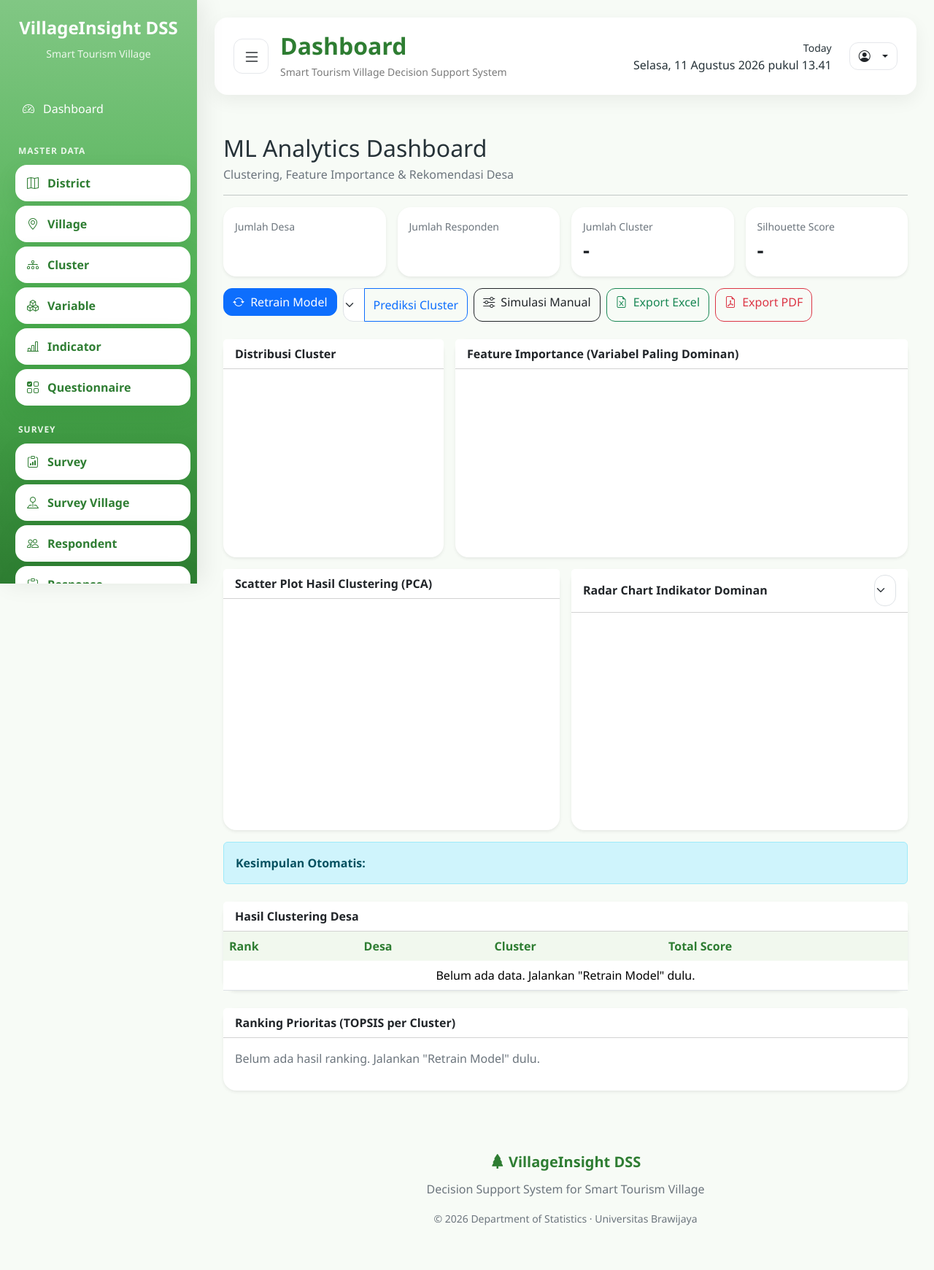
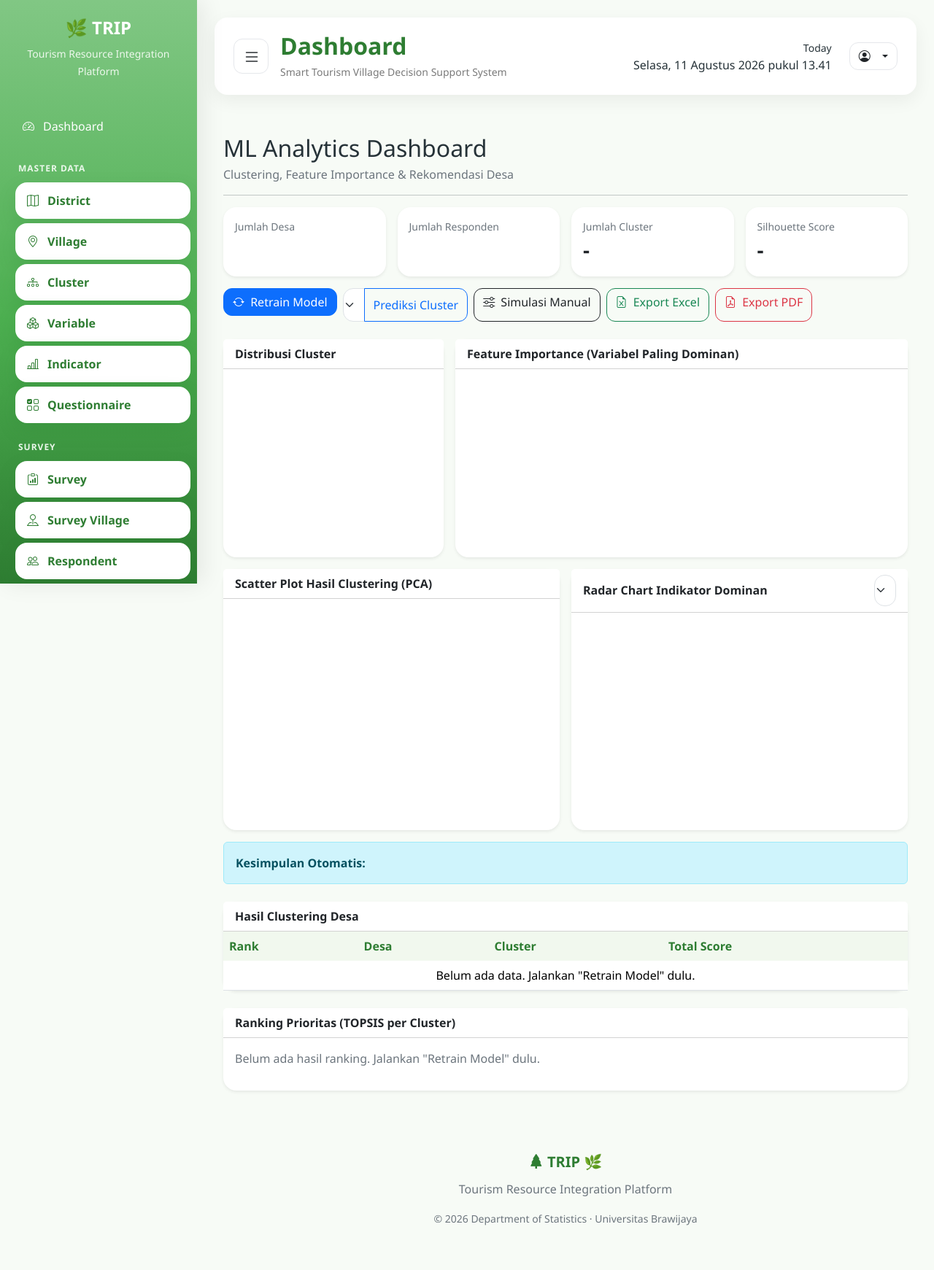
Before and after one commit to muhammadbanna271-crypto/VillageInsightDSS, a Django app: template backend/apps/analytics/templates/analytics/ml_dashboard.html in a window 1280 px wide. Shown: the whole page at 73% size. Run offline with Django 5.2, Linux system fonts and the light colour scheme; the template is opened without the code that fills it, so the values that code supplies are empty; a map, chart or similar area stays blank.

Commit message:
fix interface branding

```diff
--- a/backend/apps/chatbot/services/prompts.py
+++ b/backend/apps/chatbot/services/prompts.py
@@ -1,7 +1,7 @@
 SYSTEM_PROMPT = """
 Kamu adalah PRUDENCE (Predictive Resource for User-centered Decision,
 Evaluation, Navigation, and Consultation Engine), asisten virtual pada
-aplikasi VillageInsight DSS.
+aplikasi (Tourism Resource Integration Platform) TRIP.
 
 Identitasmu adalah teman ngobrol digital yang memahami informasi mengenai
 pengembangan Desa Wisata di Kota Batu. Tugasmu membantu masyarakat
--- a/backend/apps/chatbot/templates/chatbot/public_chat.html
+++ b/backend/apps/chatbot/templates/chatbot/public_chat.html
@@ -6,7 +6,7 @@
     <meta charset="UTF-8">
     <meta name="viewport" content="width=device-width, initial-scale=1.0">
 
-    <title>PRUDENCE — VillageInsight DSS</title>
+    <title>PRUDENCE — TRIP</title>
 
     <link href="https://cdn.jsdelivr.net/npm/bootstrap@5.3.7/dist/css/bootstrap.min.css" rel="stylesheet">
     <link href="https://cdn.jsdelivr.net/npm/bootstrap-icons@1.11.3/font/bootstrap-icons.min.css" rel="stylesheet">
@@ -514,7 +514,7 @@
 
         <div class="sidebar-brand">
             <div class="icon-badge"><i class="bi bi-tree"></i></div>
-            VillageInsightDSS
+            TRIP
         </div>
 
         <button type="button" class="nav-item active">
@@ -585,7 +585,7 @@
 
                     <div class="hero-title">PRUDENCE</div>
 
-                    <div class="hero-badge">Asisten Cerdas VillageInsightDSS</div>
+                    <div class="hero-badge">Asisten Cerdas TRIP</div>
 
                     <p class="hero-desc">
                         Anggap aja saya teman ngobrol yang hafal luar-kepala
--- a/backend/templates/base/base.html
+++ b/backend/templates/base/base.html
@@ -12,7 +12,7 @@
 
     <title>
         {% block title %}
-            VillageInsight DSS
+            TRIP
         {% endblock %}
     </title>
 
--- a/backend/templates/base/footer.html
+++ b/backend/templates/base/footer.html
@@ -8,7 +8,7 @@
 
             <span>
 
-                VillageInsight DSS
+                TRIP 🌿
 
             </span>
 
@@ -16,7 +16,7 @@
 
         <p>
 
-            Decision Support System for Smart Tourism Village
+            Tourism Resource Integration Platform
 
         </p>
 
--- a/backend/templates/base/layout.html
+++ b/backend/templates/base/layout.html
@@ -13,7 +13,7 @@
 
     <title>
         {% block title %}
-            VillageInsight DSS
+            TRIP 🌿
         {% endblock %}
     </title>
 
--- a/backend/templates/base/sidebar.html
+++ b/backend/templates/base/sidebar.html
@@ -19,13 +19,13 @@
 
         <h4>
 
-            VillageInsight DSS
+            🌿 TRIP
 
         </h4>
 
         <small>
 
-            Smart Tourism Village
+            Tourism Resource Integration Platform
 
         </small>
 
--- a/backend/templates/recommendation/dashboard.html
+++ b/backend/templates/recommendation/dashboard.html
@@ -1,6 +1,4 @@
 {% extends "base/layout.html" %}
-
-{% load static %}
 
 {% block title %}
 Recommendation
@@ -10,9 +8,6 @@ Recommendation
 
 <div class="dashboard-banner position-relative mb-4">
 
-    <img
-        src="{% static 'images/dashboard-banner.svg' %}"
-        alt="Recommendation">
 
     <div class="banner-content">
 
--- a/backend/templates/registration/login.html
+++ b/backend/templates/registration/login.html
@@ -45,7 +45,7 @@ alt="VillageInsight DSS">
 
 <h1>
 
-VillageInsight DSS
+TRIP
 
 </h1>
 
@@ -55,7 +55,7 @@ Decision Support System
 
 <br>
 
-for Smart Tourism Village
+Tourism Resource Integration Platform
 
 </p>
 
@@ -143,7 +143,7 @@ Universitas Brawijaya
 
 <span>
 
-© 2026 VillageInsight DSS
+© 2026 TRIP
 
 </span>
 
```
Also changed, not shown: backend/templates/dashboard/index.html (+3 -6 lines).
